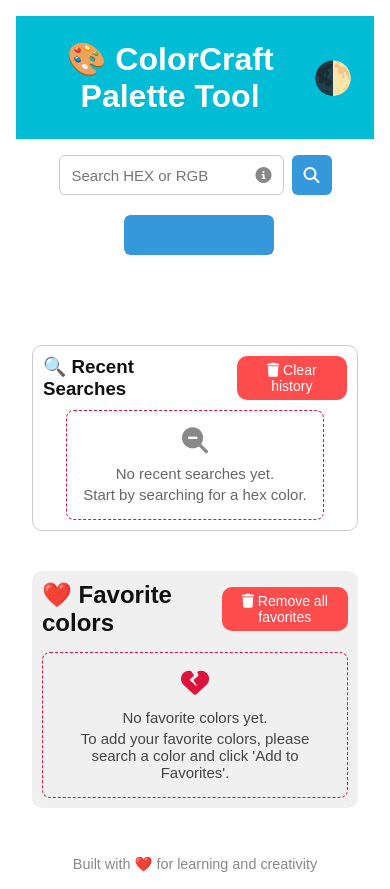
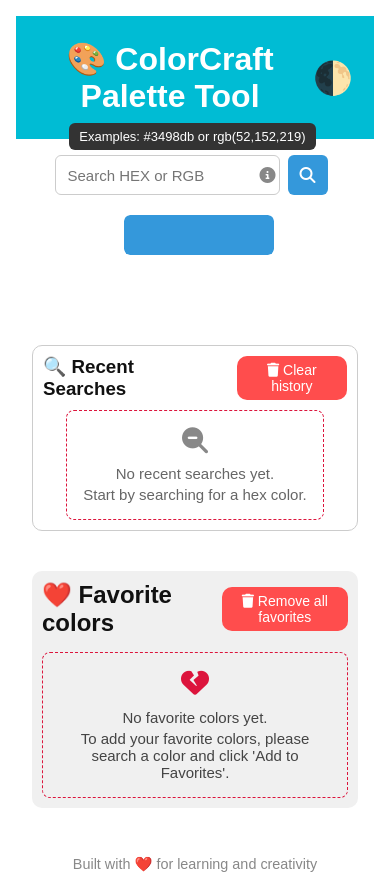
Before and after one commit to Eshaqi/ColorCraft, a plain HTML site: page index.html in a window 390 px wide. Both pictures are taken after a click on the icon 263 px from the left and 175 px from the top of the page. Drawn offline with Linux system fonts and the light colour scheme.

Commit message:
make info icon orking in mobile and desktop - cickalbe

```diff
--- a/components/searchBar.js
+++ b/components/searchBar.js
@@ -44,9 +44,30 @@ export function createSearchBar() {
   });
 
   // Font Awesome info icon for tooltip
+  /* const infoIcon = document.createElement("i");
+  infoIcon.className = "fas fa-info-circle search-info-icon";
+  infoIcon.title = "Examples: #3498db or rgb(52,152,219)"; */
+
+  const infoIconWrapper = createElementWithClass("div", "tooltip-wrapper");
   const infoIcon = document.createElement("i");
   infoIcon.className = "fas fa-info-circle search-info-icon";
-  infoIcon.title = "Examples: #3498db or rgb(52,152,219)";
+
+  const tooltipText = createElementWithClass("div", "custom-tooltip");
+  tooltipText.textContent = "Examples: #3498db or rgb(52,152,219)";
+  tooltipText.style.display = "none";
+
+  infoIcon.addEventListener("click", (e) => {
+    e.stopPropagation();
+    tooltipText.style.display =
+      tooltipText.style.display === "none" ? "block" : "none";
+  });
+
+  // Hide tooltip on outside click
+  document.addEventListener("click", () => {
+    tooltipText.style.display = "none";
+  });
+
+  appendChildren(infoIconWrapper, infoIcon, tooltipText);
 
   //Search button
   const button = createElementWithClass("button", "search-button");
@@ -55,7 +76,7 @@ export function createSearchBar() {
   button.ariaLabel = "Search for color";
 
   // Append everything to the main container
-  appendChildren(container, input, button, infoIcon);
+  appendChildren(container, input, button, infoIconWrapper);
 
   let searchHandler = () => {};
 
--- a/style.css
+++ b/style.css
@@ -180,12 +180,31 @@ header {
   background-color: #2980b9;
 }
 
+.tooltip-wrapper {
+  position: relative;
+  display: inline-block;
+}
+
+.custom-tooltip {
+  position: absolute;
+  right: 20px;
+  bottom: 25px;
+  background-color: #333;
+  color: #fff;
+  font-size: 13px;
+  padding: 6px 10px;
+  border-radius: 6px;
+  white-space: nowrap;
+  z-index: 1000;
+}
+
 .search-info-icon {
   color: #888;
   font-size: 16px;
   cursor: pointer;
   position: absolute;
   right: 60px;
+  top: -8px;
 }
 
 .palette-display {
```
Also changed, not shown: style.min.css.
